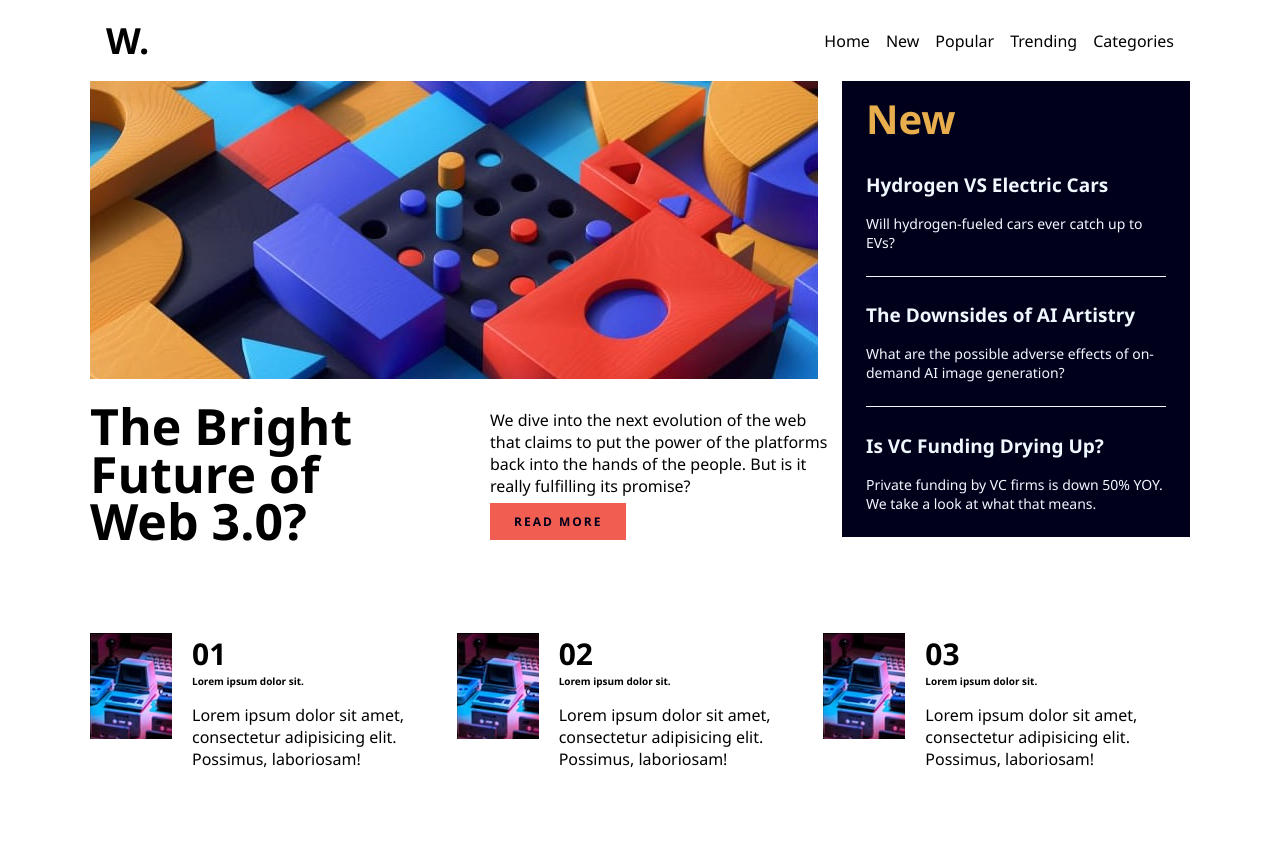
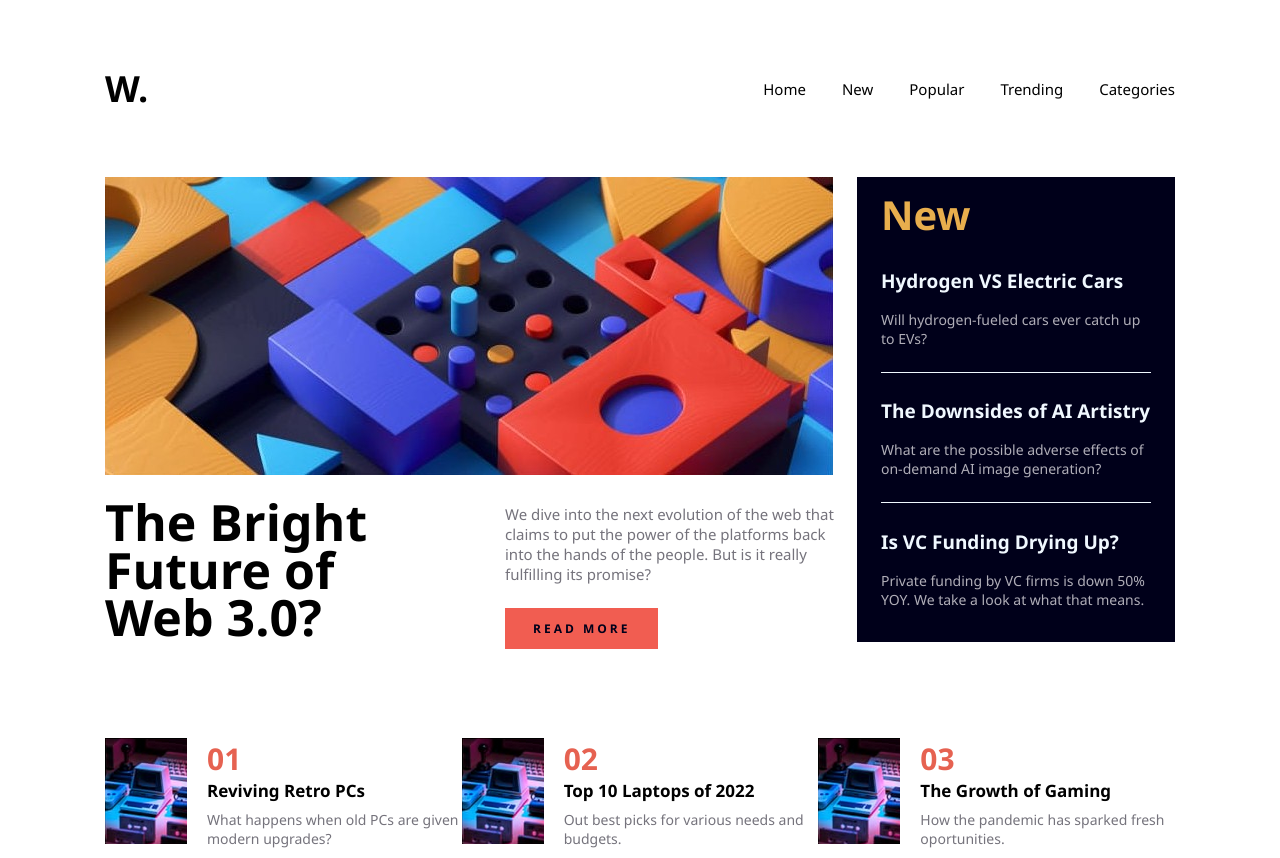
Before and after one commit to cenouraa/TrabalhoLayout, a plain HTML site: page index.html in a window 1280 px wide. Before the commit the page ends 800 px from the top, so only its background shows below. Drawn offline with Linux system fonts and the light colour scheme.

Commit message:
finalizado

```diff
--- a/index.html
+++ b/index.html
@@ -27,7 +27,9 @@
                     <h1>The Bright Future of Web 3.0?</h1>
                     <div class="main__text">
                         <p>We dive into the next evolution of the web that claims to put the power of the platforms back into the hands of the people. But is it really fulfilling its promise?</p>
-                        <a href="#" class="main__cta">Read More</a>
+                        <div class="main__button">
+                            <a href="#" class="main__cta">Read More</a>
+                        </div>
                     </div>
                 </div>
             </div>
@@ -62,8 +64,8 @@
                         </div>
                         <div class="list-item__content">
                             <h3 class="list-item__number">01</h3>
-                            <h4 class="list-item__title">Lorem ipsum dolor sit.</h4>
-                            <p>Lorem ipsum dolor sit amet, consectetur adipisicing elit. Possimus, laboriosam!</p>
+                            <h4 class="list-item__title">Reviving Retro PCs</h4>
+                            <p>What happens when old PCs are given modern upgrades?</p>
                         </div>
                     </li>
                     <li class="list-item">
@@ -72,8 +74,8 @@
                         </div>
                         <div class="list-item__content">
                             <h3 class="list-item__number">02</h3>
-                            <h4 class="list-item__title">Lorem ipsum dolor sit.</h4>
-                            <p>Lorem ipsum dolor sit amet, consectetur adipisicing elit. Possimus, laboriosam!</p>
+                            <h4 class="list-item__title">Top 10 Laptops of 2022</h4>
+                            <p>Out best picks for various needs and budgets.</p>
                         </div>
                     </li>
                     <li class="list-item">
@@ -82,8 +84,8 @@
                         </div>
                         <div class="list-item__content">
                             <h3 class="list-item__number">03</h3>
-                            <h4 class="list-item__title">Lorem ipsum dolor sit.</h4>
-                            <p>Lorem ipsum dolor sit amet, consectetur adipisicing elit. Possimus, laboriosam!</p>
+                            <h4 class="list-item__title">The Growth of Gaming</h4>
+                            <p>How the pandemic has sparked fresh oportunities.</p>
                         </div>
                     </li>
                 </ul>
--- a/style.css
+++ b/style.css
@@ -5,25 +5,24 @@ h1{
     font-size: 2.4em;
 }
 p, a{
-    font-size: 1.6em; /*1em = 10px*/
+    font-size: 1.5em; /*1em = 10px*/
 }
 body{
     width: 90%;
-    max-width: 1100px;
+    max-width: 107rem;
     margin: 0 auto;
     font-family: 'Segoe UI', Tahoma, Geneva, Verdana, sans-serif;
 }
 header{
     display: flex;
-    padding: 16px;
+    padding: 6.4rem 0;
     justify-content: space-between;
     align-items: center;
 }
 .header__nav ul{
     display: flex;
-    justify-content: space-between;
     list-style-type: none;
-    gap: 16px;
+    gap: 3.6rem;
 }
 .header__nav a{
     text-decoration: none;
@@ -38,7 +37,7 @@ header{
     display: flex;
     flex-direction: row;
     align-items: flex-start;
-    gap: 24px;
+    gap: 2.4rem;
 }
 .action{
     display: flex;
@@ -48,22 +47,26 @@ header{
 .main__left {
     display: flex;
     flex-direction: row;
-    margin-top: 14px;
+    margin-top: 1.4rem;
 }
 .main__text{
     position: absolute;
-    margin-left: 400px;
-    max-width: 350px;
+    margin-left: 40rem;
+    max-width: 33rem;
+}
+.main__text p{
+    color: rgb(117, 115, 124)
 }
 .main__left h1{
-    margin: 10px 0;
+    margin: 1rem 0;
     font-weight: bold;
     line-height: 95%;
     font-size: 5em;
     position: absolute;
-    max-width: 300px;
+    max-width: 30rem;
 }
-.main__text p{
+.main__button{
+    margin-top: 3.6rem;
 }
 .main__cta{
     text-decoration: none;
@@ -71,31 +74,37 @@ header{
     color: #00001a;
     font-size: 1.2em;
     font-weight: bold;
-    letter-spacing: 2px;
+    letter-spacing: 3px;
     background-color: #f15d51;
-    padding: 10px 24px;
-    width: fit-content;
-    max-width: 100%;
-    box-sizing: content-box;
+    padding: 1.2rem 2.8rem;
 
+}
+.main__left h1{
+    margin: 1rem 0;
+    font-weight: bold;
+    line-height: 95%;
+    font-size: 5em;
+    position: absolute;
+    max-width: 30rem;
 }
 
 .news{
     background-color: #00001a;
+    height: 46.5em;
 }
 .news__list{
-    padding: 0 24px;
+    padding: 0 2.4rem;
     margin: 0;
 }
 .news h1{
     color: #e8ae4d;
     font-size: 4em;
     margin: 0;
-    margin-top: 10px;
+    margin-top: 1rem;
 }
 .news__item{
     color: aliceblue;
-    padding: 10px 0 10px 0;
+    padding: 1rem 0 1rem 0;
     border-bottom: 1px solid aliceblue;
 }
 .news__item:last-child{
@@ -106,17 +115,20 @@ header{
 }
 .news__item p{
     font-size: 1.4em;
+    color: rgb(176, 174, 184)
 }
 .list{
     display: flex;
     flex-direction: row;
     margin-top: 12vh;
     padding: 0;
+    justify-content: space-between;
 }
 .list-item{
+    flex: 1;
     display: flex;
     list-style-type: none;
-    gap: 20px;
+    gap: 2rem;
     height: 100%;
 }
 .list-item__image{
@@ -130,10 +142,8 @@ header{
     display: block;
 }
 .list-item__content{
-    flex: 1; /* O texto ocupa o resto do espaço */
     display: flex;
     flex-direction: column;
-    justify-content: space-around; /* Centraliza verticalmente o conteúdo */
 }
 .list-item__content h3{
     margin: 0;
@@ -142,3 +152,16 @@ header{
 .list-item__content h4{
     margin: 0;
 }
+.list-item__number{
+    color: #e66251;
+    font-size: 2em;
+}
+.list-item__title{
+    font-size: 1.7em;
+}
+.list-item p{
+    margin: 0;
+    font-size: 1.4em;
+    padding-top: .8rem;
+    color: rgb(117, 115, 124)
+}
```
